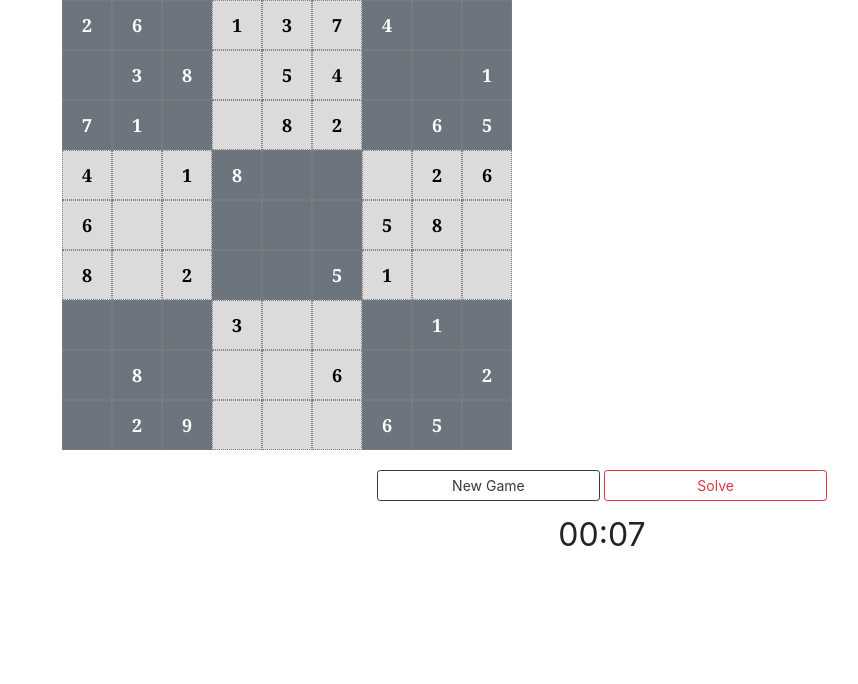
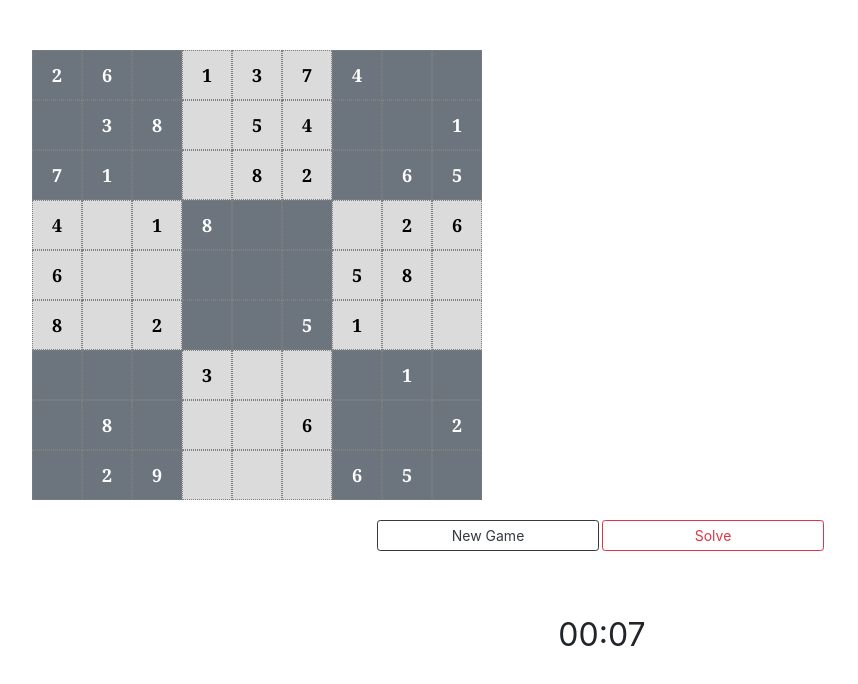
Before and after one commit to curtisyungen/sudoku, a React (Create React App) app: page / in a window 1280 px wide. Shown: the top 684 px of the page, without its empty margins (38-896 px from the left). Built offline with nearby package versions, Linux system fonts and the light colour scheme.

Commit message:
Add files via upload

```diff
--- a/src/App.css
+++ b/src/App.css
@@ -1,40 +1,6 @@
-.App {
-  text-align: center;
-}
-
-.App-logo {
-  animation: App-logo-spin infinite 20s linear;
-  height: 40vmin;
-  pointer-events: none;
-}
-
-.App-header {
-  background-color: #282c34;
-  min-height: 100vh;
-  display: flex;
-  flex-direction: column;
-  align-items: center;
-  justify-content: center;
-  font-size: calc(10px + 2vmin);
-  color: white;
-}
-
-.App-link {
-  color: #61dafb;
-}
-
-@keyframes App-logo-spin {
-  from {
-    transform: rotate(0deg);
-  }
-  to {
-    transform: rotate(360deg);
-  }
-}
-
 .button {
-  float: left;
   margin-right: 3px;
+  width: 222px;
 }
 
 .buttons {
@@ -43,17 +9,16 @@
   width: 450px;
 }
 
-#newGame {
-  width: 49.5%;
-}
-
-#solveGame {
-  float: right;
-  margin-right: 0px;
-  width: 49.5%;
+.container {
+  margin: 50px auto 20px auto;
+  padding: 0;
 }
 
 @media screen and (max-width: 960px) {
+
+  .button {
+    width: 315px;
+  }
 
   .buttons {
     margin-top: 10px;
@@ -66,11 +31,6 @@
     width: 315px;
   }
 
-  #solveGame,
-  #newGame {
-    width: 315px;
-  }
-
   #solveGame {
     margin-top: 5px;
   }
```
